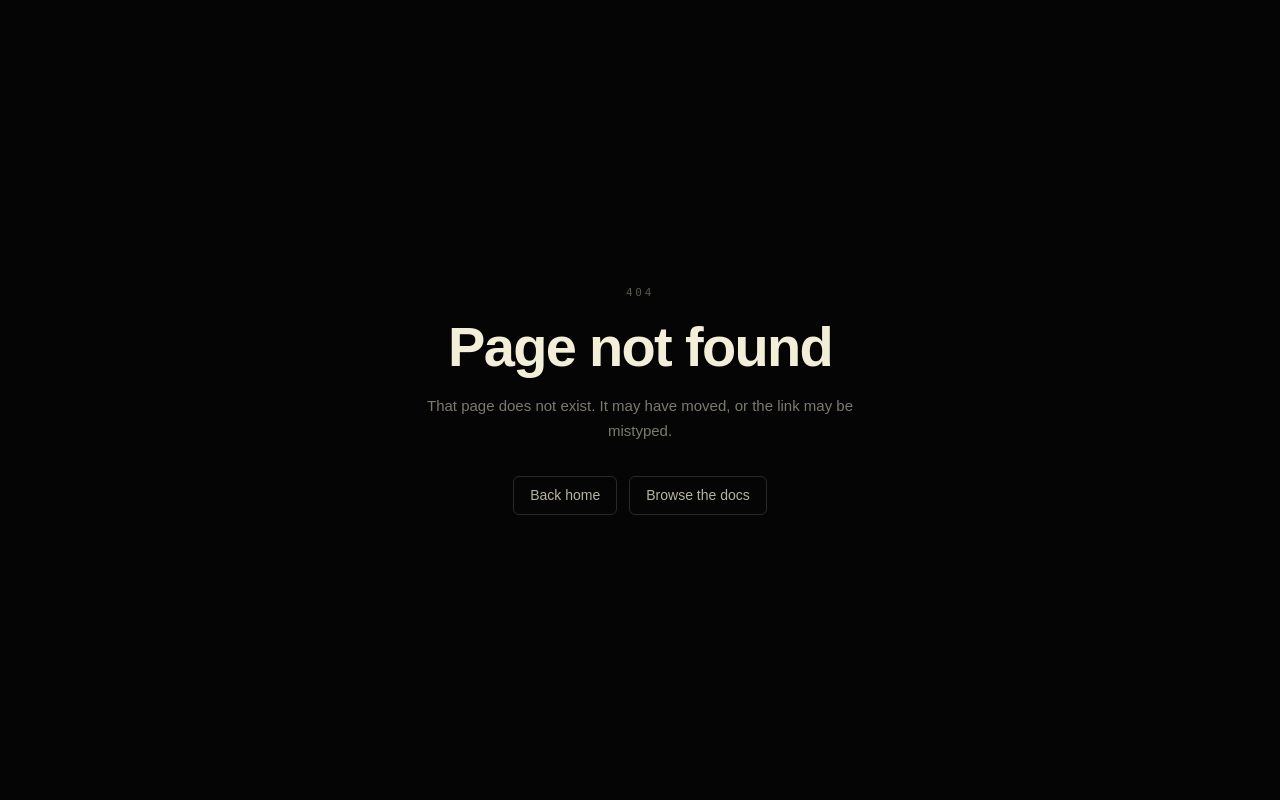
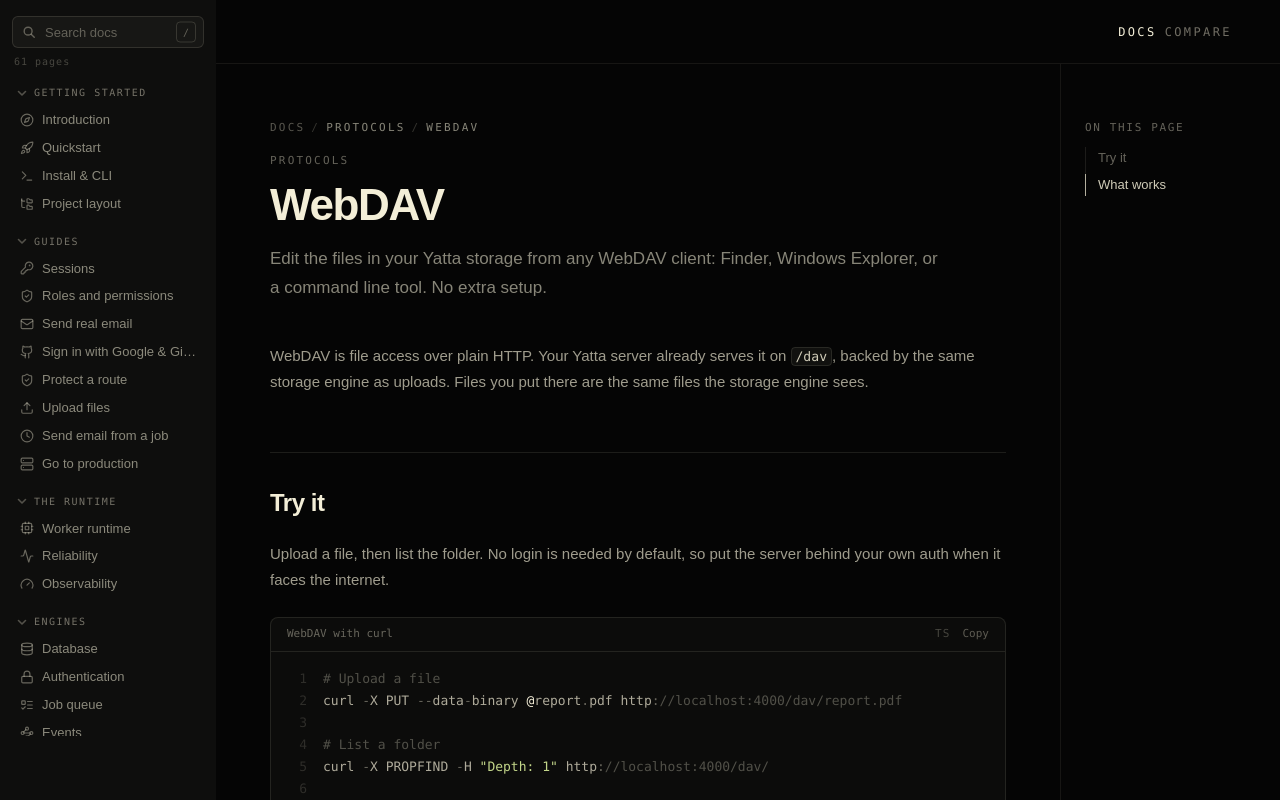
Before and after one commit to psrockstar098/yattajs-docs, a Next.js app: page /docs/protocols/webdav in a window 1280 px wide. Before the commit this address had no page. Built offline with nearby package versions, Linux system fonts and the light colour scheme.

Commit message:
Docs: WebDAV protocol page (1.0.5)

```diff
--- /dev/null
+++ b/app/docs/protocols/webdav/page.tsx
@@ -0,0 +1,75 @@
+import type { Metadata } from "next";
+import { CodeBlock } from "@/components/docs/code-block";
+import { H1, H2, P, Note, DocFooter, Code, Breadcrumb,
+} from "@/components/docs/prose";
+
+export const metadata: Metadata = {
+  title: "WebDAV — YATTA Docs",
+  description:
+    "File operations over HTTP (RFC 4918) on /dav, backed by the Yatta storage engine.",
+};
+
+export default function WebDAVDocsPage() {
+  return (
+    <article className="max-w-3xl">
+      <Breadcrumb
+        items={[
+          { label: "Docs", href: "/docs" },
+          { label: "Protocols" },
+          { label: "WebDAV" },
+        ]}
+      />
+      <H1 eyebrow={'Protocols'} sub="Edit the files in your Yatta storage from any WebDAV client: Finder, Windows Explorer, or a command line tool. No extra setup.">
+        WebDAV
+      </H1>
+
+      <P>
+        WebDAV is file access over plain HTTP. Your Yatta server already
+        serves it on <Code>/dav</Code>, backed by the same storage engine
+        as uploads. Files you put there are the same files the storage
+        engine sees.
+      </P>
+
+      <H2>Try it</H2>
+
+      <P>
+        Upload a file, then list the folder. No login is needed by default,
+        so put the server behind your own auth when it faces the internet.
+      </P>
+
+      <CodeBlock
+        title="WebDAV with curl"
+        code={`# Upload a file
+curl -X PUT --data-binary @report.pdf http://localhost:4000/dav/report.pdf
+
+# List a folder
+curl -X PROPFIND -H "Depth: 1" http://localhost:4000/dav/
+
+# Make a folder, then move a file into it
+curl -X MKCOL http://localhost:4000/dav/docs
+curl -X MOVE -H "Destination: http://localhost:4000/dav/docs/report.pdf" \\
+  http://localhost:4000/dav/report.pdf`}
+      />
+
+      <H2>What works</H2>
+
+      <P>
+        OPTIONS, GET, HEAD, PUT, MKCOL, DELETE, MOVE, COPY, LOCK, UNLOCK,
+        and PROPFIND (Depth 0 and 1). Locks are exclusive write locks:
+        a locked file refuses changes until the lock token is shown or
+        the lock is released.
+      </P>
+
+      <Note kind="warn">
+        WebDAV has no login of its own. On a public server, only expose{" "}
+        <Code>/dav</Code> behind a proxy or middleware that checks who the
+        caller is.
+      </Note>
+
+      <DocFooter
+        prev={{ href: "/docs/api", title: "HTTP API" }}
+        next={{ href: "/docs/protocols/grpc-web", title: "gRPC-Web" }}
+      />
+    </article>
+  );
+}
--- a/app/sitemap.ts
+++ b/app/sitemap.ts
@@ -48,6 +48,7 @@
     { path: "/docs/mail", priority: 0.7, frequency: "monthly" as const },
     { path: "/docs/realtime", priority: 0.7, frequency: "monthly" as const },
     { path: "/docs/api", priority: 0.8, frequency: "monthly" as const },
+    { path: "/docs/protocols/webdav", priority: 0.7, frequency: "monthly" as const },
     { path: "/docs/types", priority: 0.6, frequency: "monthly" as const },
     { path: "/docs/config", priority: 0.6, frequency: "monthly" as const },
     { path: "/docs/deployment", priority: 0.6, frequency: "monthly" as const },
--- a/components/docs/nav.ts
+++ b/components/docs/nav.ts
@@ -238,6 +238,17 @@
     ],
   },
   {
+    title: "Protocols",
+    items: [
+      {
+        title: "WebDAV",
+        href: "/docs/protocols/webdav",
+        blurb: "File operations over HTTP, backed by storage.",
+        icon: LuHardDrive,
+      },
+    ],
+  },
+  {
     title: "Extending",
     items: [
       {
```
